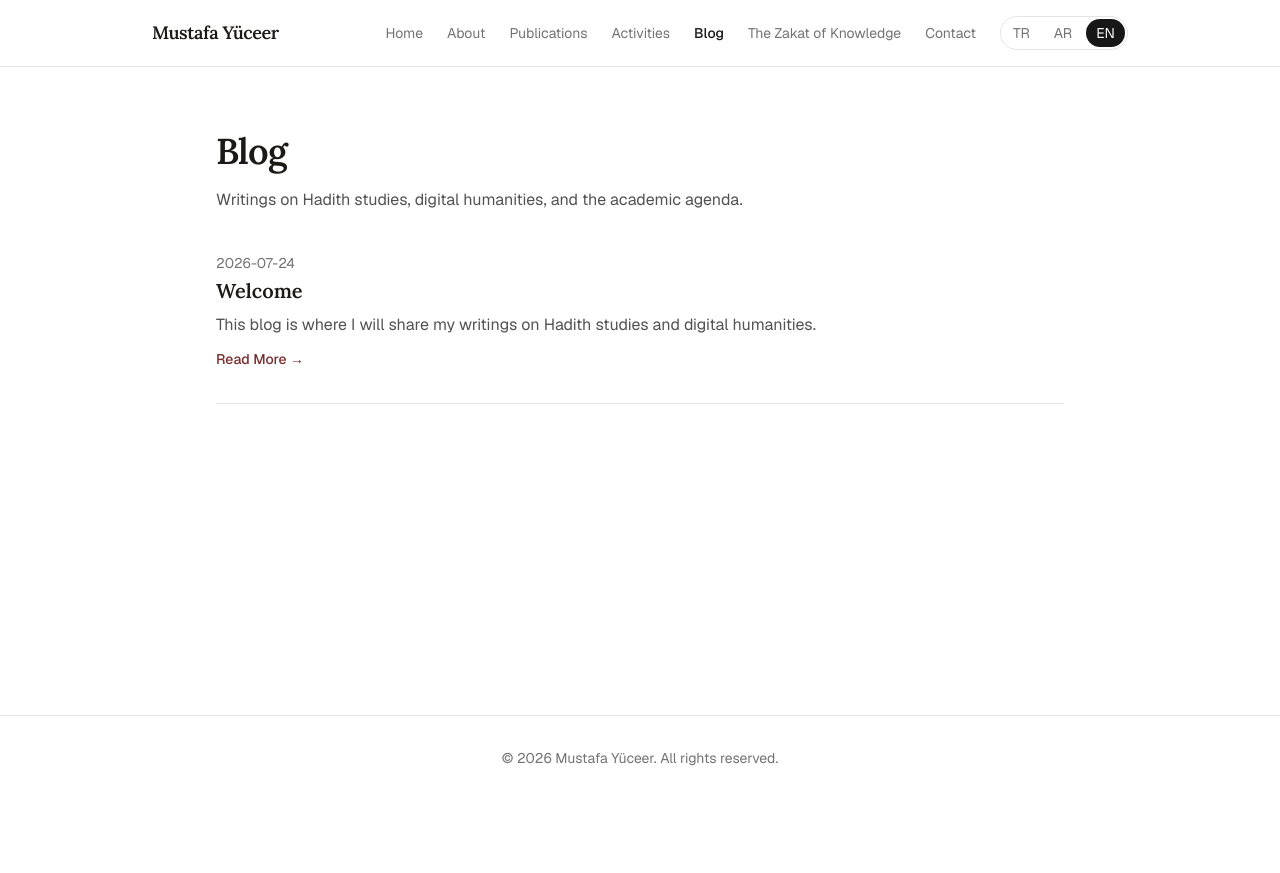
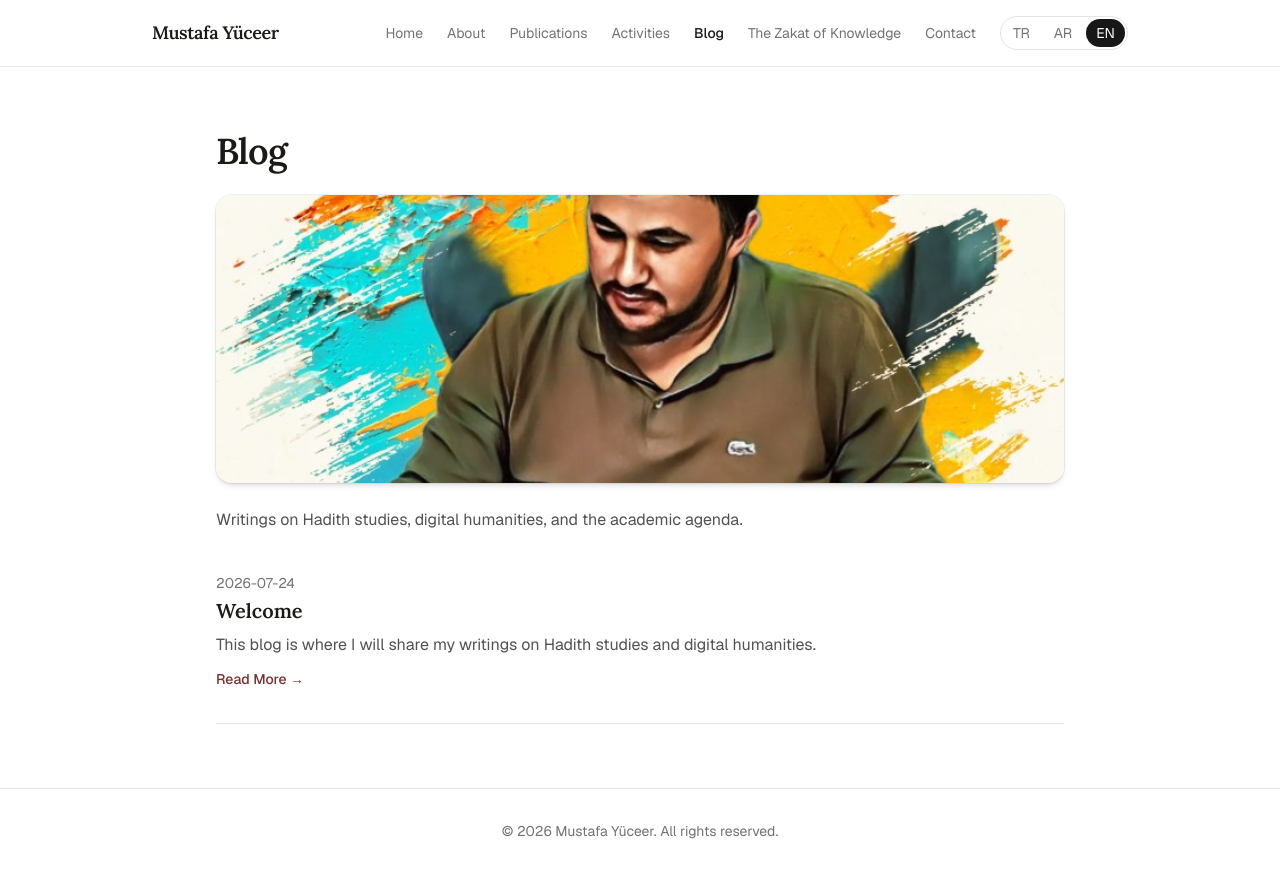
Before and after one commit to mustafayuceer-hub/mustafayuceer-site, a Next.js app: page /en/blog in a window 1280 px wide. Before the commit the page ends 800 px from the top, so only its background shows below. Built offline with nearby package versions, Linux system fonts and the light colour scheme.

Commit message:
Blog sayfasına başlığın altına banner görsel ekle

```diff
--- a/src/app/[locale]/blog/page.tsx
+++ b/src/app/[locale]/blog/page.tsx
@@ -39,7 +39,15 @@ function Blog({
       <h1 className="text-3xl font-semibold tracking-tight sm:text-4xl">
         {t("heading")}
       </h1>
-      <p className="mt-4 max-w-2xl leading-relaxed text-neutral-600 dark:text-neutral-300">
+      <Image
+        src="/blog/blog-hero-illustration.jpeg"
+        alt={t("heading")}
+        width={750}
+        height={648}
+        priority
+        className="mt-6 h-56 w-full rounded-2xl object-cover shadow-md ring-1 ring-black/5 sm:h-72 dark:ring-white/10"
+      />
+      <p className="mt-6 max-w-2xl leading-relaxed text-neutral-600 dark:text-neutral-300">
         {t("intro")}
       </p>
 
```
Also changed, not shown: public/blog/blog-hero-illustration.jpeg (added).
